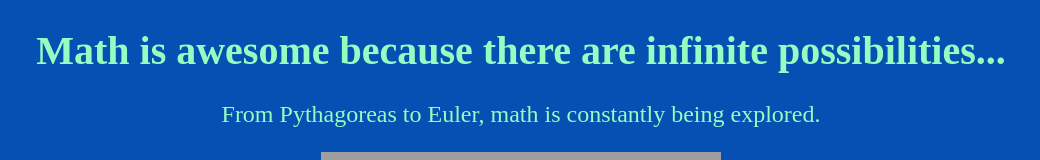
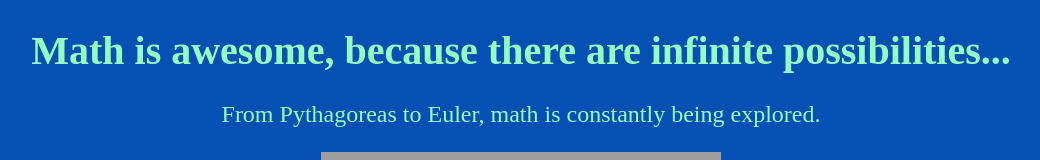
Before and after one commit to jadafink/mathsitecg17, a plain HTML site: page index.html in a window 1280 px wide. Shown: the top 160 px of the page, without its empty margins (119-1159 px from the left). Drawn offline with Linux system fonts and the light colour scheme; grey boxes are pictures that could not be loaded.

Commit message:
Added a comma to the first line

```diff
--- a/index.html
+++ b/index.html
@@ -5,7 +5,7 @@
 	<link rel="stylesheet" type="text/css" href="Styles.css">
 </head>
 <body>
-<center><h1>Math is awesome because there are infinite possibilities...</h1>
+<center><h1>Math is awesome, because there are infinite possibilities...</h1>
 <center><p>From Pythagoreas to Euler, math is constantly being explored.</p>
 <center><img src="http://images.pcmac.org//images/Users/michael.smith2@perry.kyschools.us//MATH_logo.PNG" width="400" height="200">
 <br>
```
Also changed, not shown: 1 other file.
